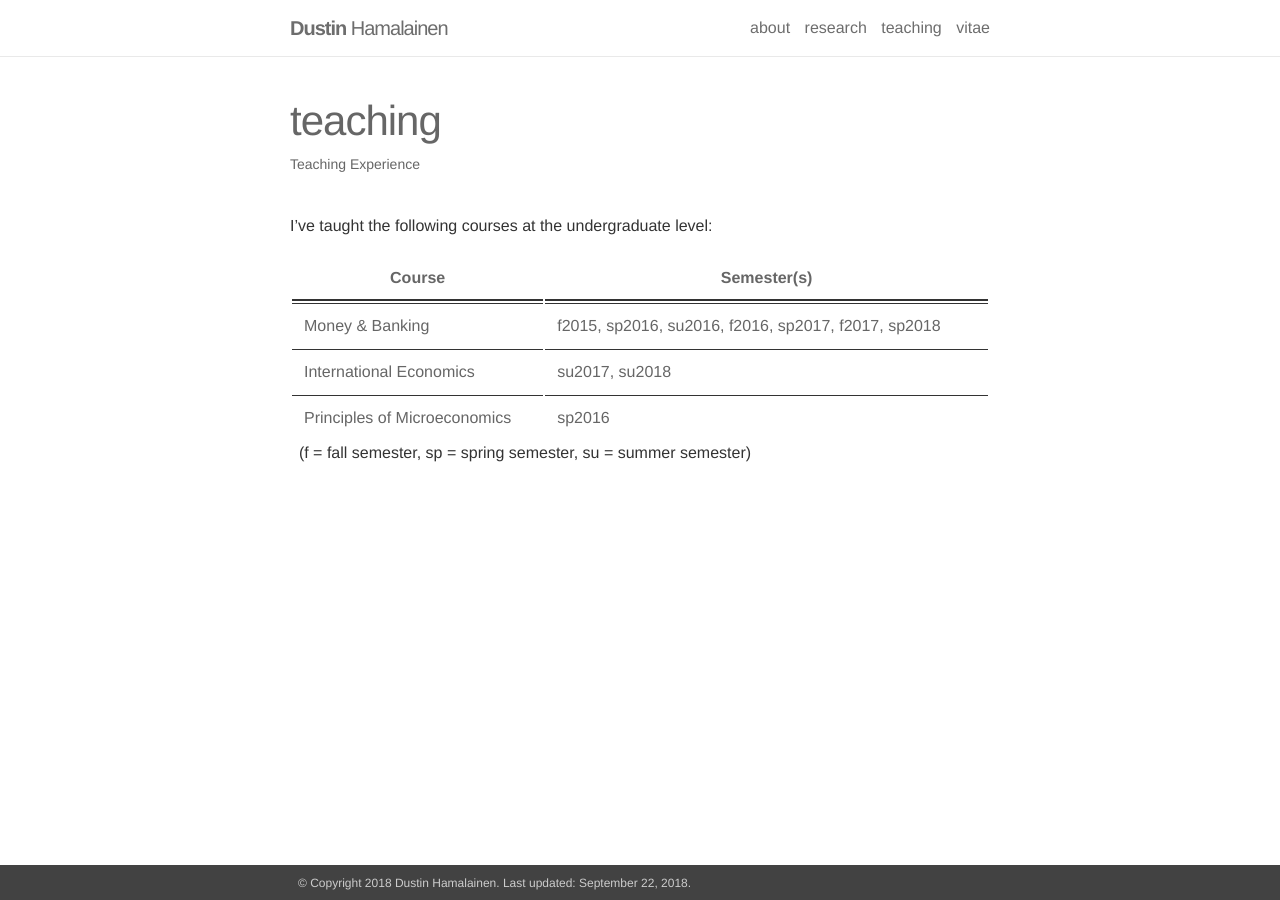
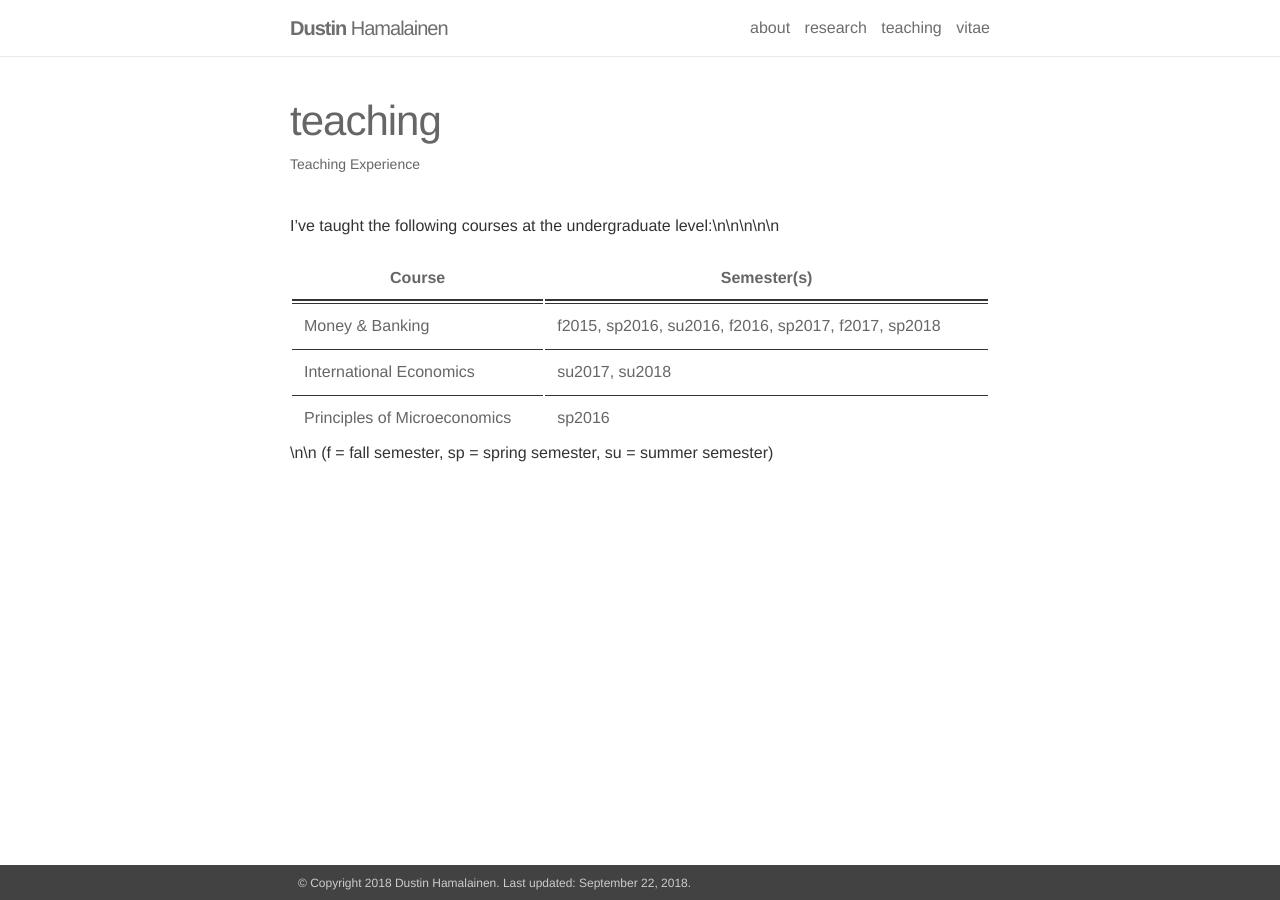
Before and after one commit to dustinhh/dustinhh.github.io, a Jekyll site: the page built from _pages/teaching.md, in a window 1280 px wide. Built offline with Jekyll 4.4.1, drawn with Linux system fonts in a browser that asks for light colours.

Commit message:
Update teaching.md

```diff
--- a/_pages/teaching.md
+++ b/_pages/teaching.md
@@ -5,8 +5,7 @@ title: teaching
 description: Teaching Experience
 ---
 
-I've taught the following courses at the undergraduate level:
-&nbsp;
+I've taught the following courses at the undergraduate level:\n\n\n\n\n
 
 | Course                       | Semester(s)                                         |
 |------------------------------|-----------------------------------------------------|
@@ -14,5 +13,5 @@ I've taught the following courses at the undergraduate level:
 | International Economics      | su2017, su2018                                      |
 | Principles of Microeconomics | sp2016                                              |
 
-&nbsp;
+\n\n
 (f = fall semester, sp = spring semester, su = summer semester)
```
